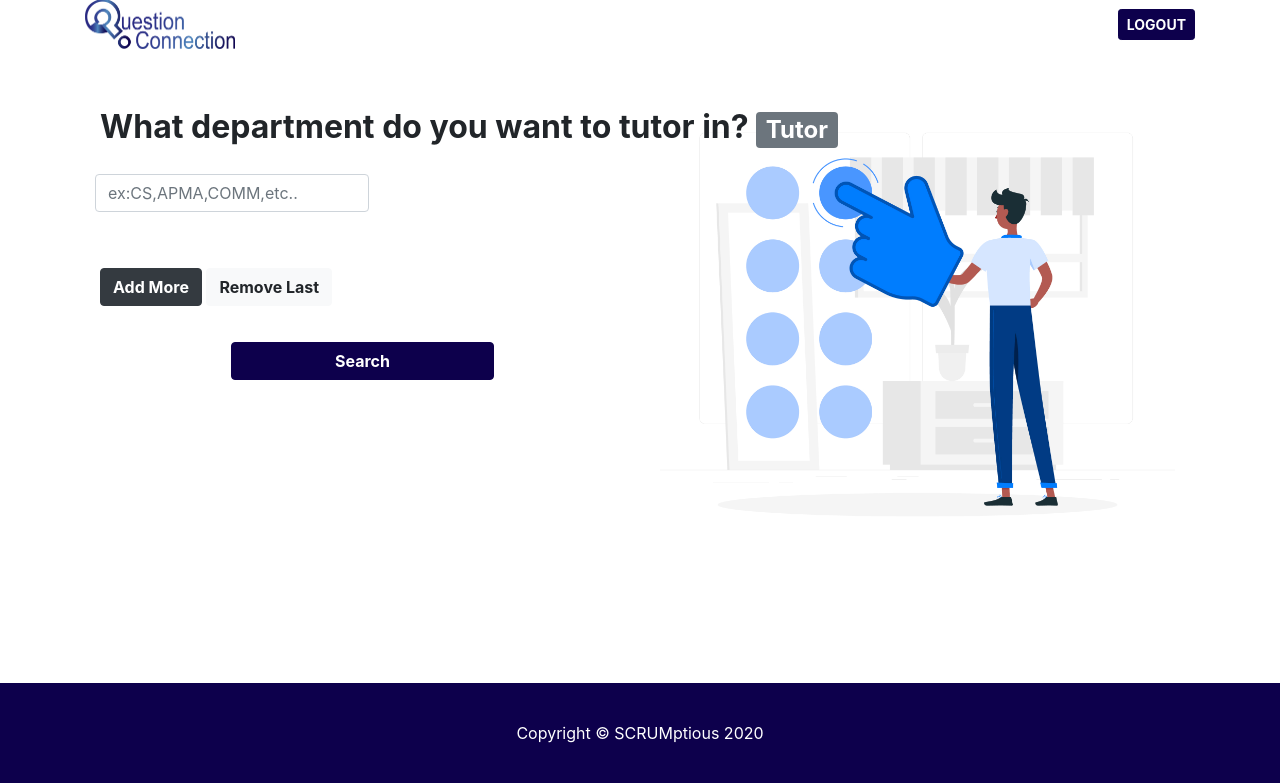
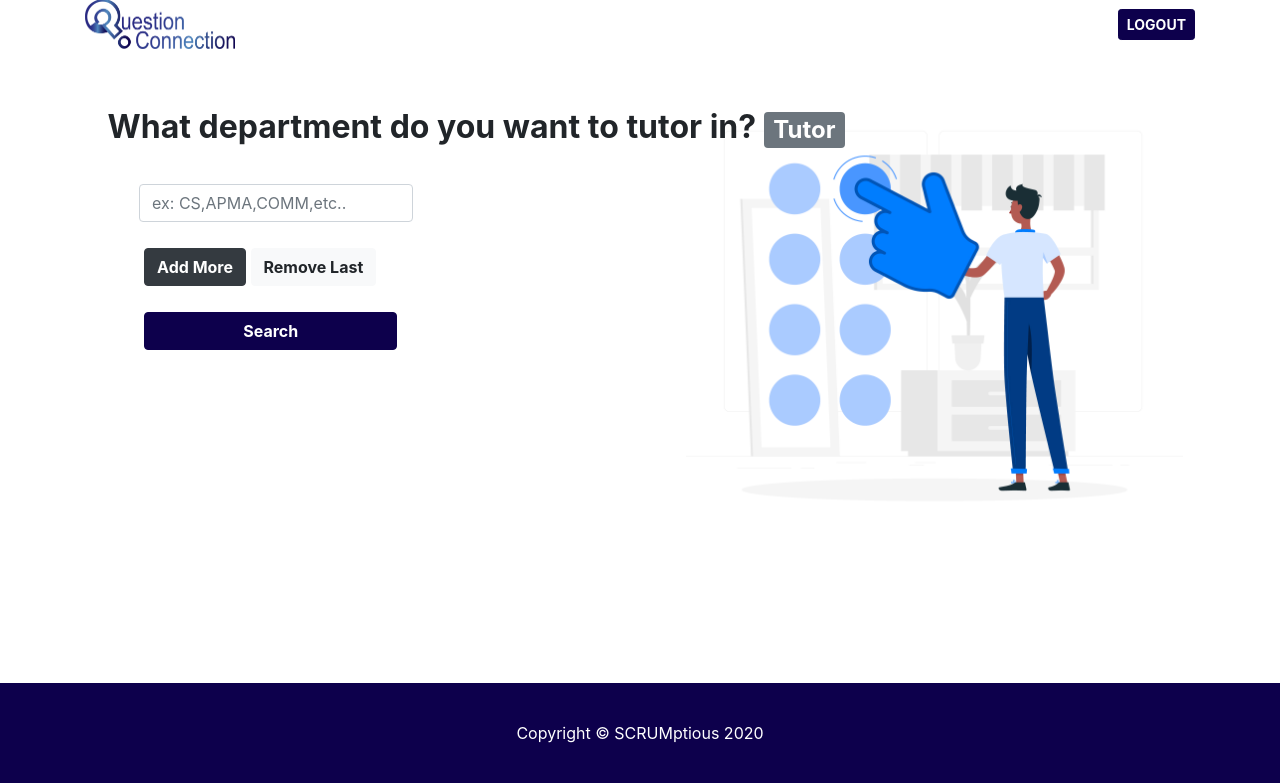
Before and after one commit to msb5pe/quick_tutor, a Django app: page /login/tutor/ in a window 1280 px wide. Shown: the part 31-814 px from the top of the page. Run offline with Django 3.2, Linux system fonts and the light colour scheme; the visitor is signed in with stand-in values (Sample User, id 1); data comes from the database, SQL or seed files in the repository; some libraries are stand-ins or nearby versions.

Commit message:
UI changes to dept.html and index.html
Changed the login button to not say "sign in with Virginia email" and fixed padding in dept.html

```diff
--- a/login/static/login/css/agency.css
+++ b/login/static/login/css/agency.css
@@ -364,12 +364,11 @@ html,body{
 #search-button{
   min-width: 50%;
   text-align: center;
-  margin-top: 20px;
 }
 
 #add{
   min-width: 50%;
-  margin-top: 10px;
+  margin-top: 20px;
 }
 
 #dept_img{
@@ -379,8 +378,21 @@ html,body{
 
 #dept-container{
   margin: 15px 0;
+  margin-left: 15px;
   text-transform: none;
   min-height: 95%;
   padding-bottom: 100px;
   overflow: auto;
 }
+
+#search-btn{
+  margin-bottom: -30px;
+}
+
+#dept-content{
+  margin-left: 2%;
+}
+
+#add-remove-btns{
+  margin-bottom: 10px;
+}
--- a/login/templates/login/dept.html
+++ b/login/templates/login/dept.html
@@ -78,22 +78,22 @@
               {% else %}
               <h2>What department do you need tutoring in?  <span class="badge badge-secondary">Student</span></h2>
               {% endif %}
-          <div class="row">
+          <div class="row" id="dept-content">
             <div class="col-lg-6 text-center">
             <form action="{% url 'login:selector' %}" method="post"> {% csrf_token %}
-                  <div class="form-row align-items-center">
+                  <div class="form-row" id="search-btn">
                     <div class="form-group py-2" id="add">
-                      <input type="text" class="form-control" placeholder="ex:CS,APMA,COMM,etc.." pattern="([A-Z]|[a-z])*" name="dept">
+                      <input type="text" class="form-control" placeholder="ex: CS,APMA,COMM,etc.." pattern="([A-Z]|[a-z])*" name="dept">
                       <br>
                     </div>
                   </div>
-                    <div class="py-2 text-left">
+                    <div class="py-2 text-left" id="add-remove-btns">
                         {% if is_tutor %}
                         <button value="input "type="button" class="btn btn-dark"  onclick="addMore()">Add More</button>
                         <button value="input" type="button" class="btn btn-light" onclick="remove()">Remove Last</button>
                         {% endif %}
                     </div>
-                  <div class="form-group py-2" >
+                  <div class="form-group py-2 text-left" >
                     <button type="submit" class="btn btn-primary" id="search-button">Search</button>
                   </div>
               </form>
--- a/login/templates/login/index.html
+++ b/login/templates/login/index.html
@@ -25,7 +25,7 @@
             <div class="row mt-3"></div>
               {% else %}
                 <a class="btn btn-primary btn-lg" href="{% url "login:social:begin" "google-oauth2" %}">
-                  Login with your Virginia account!
+                  Get Started!
                 </a>
               {% endif %}
       </div>
```
